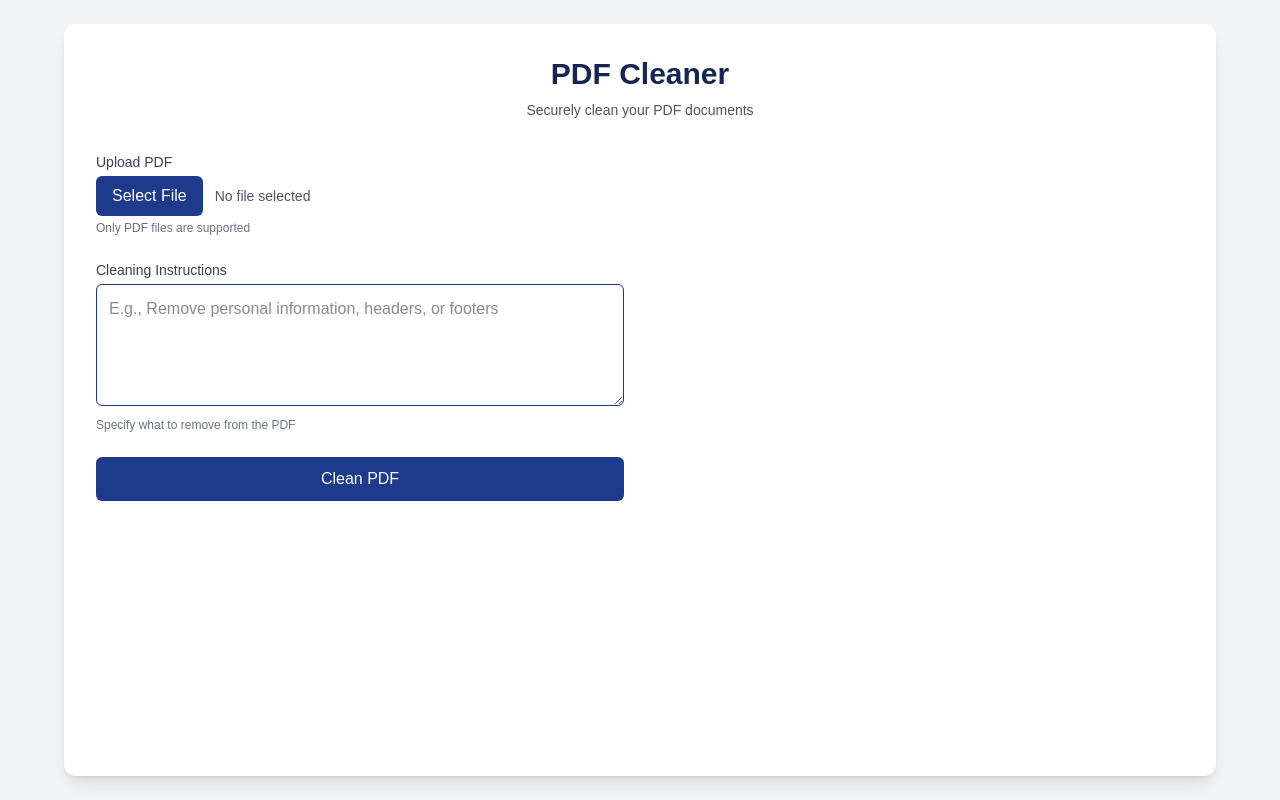
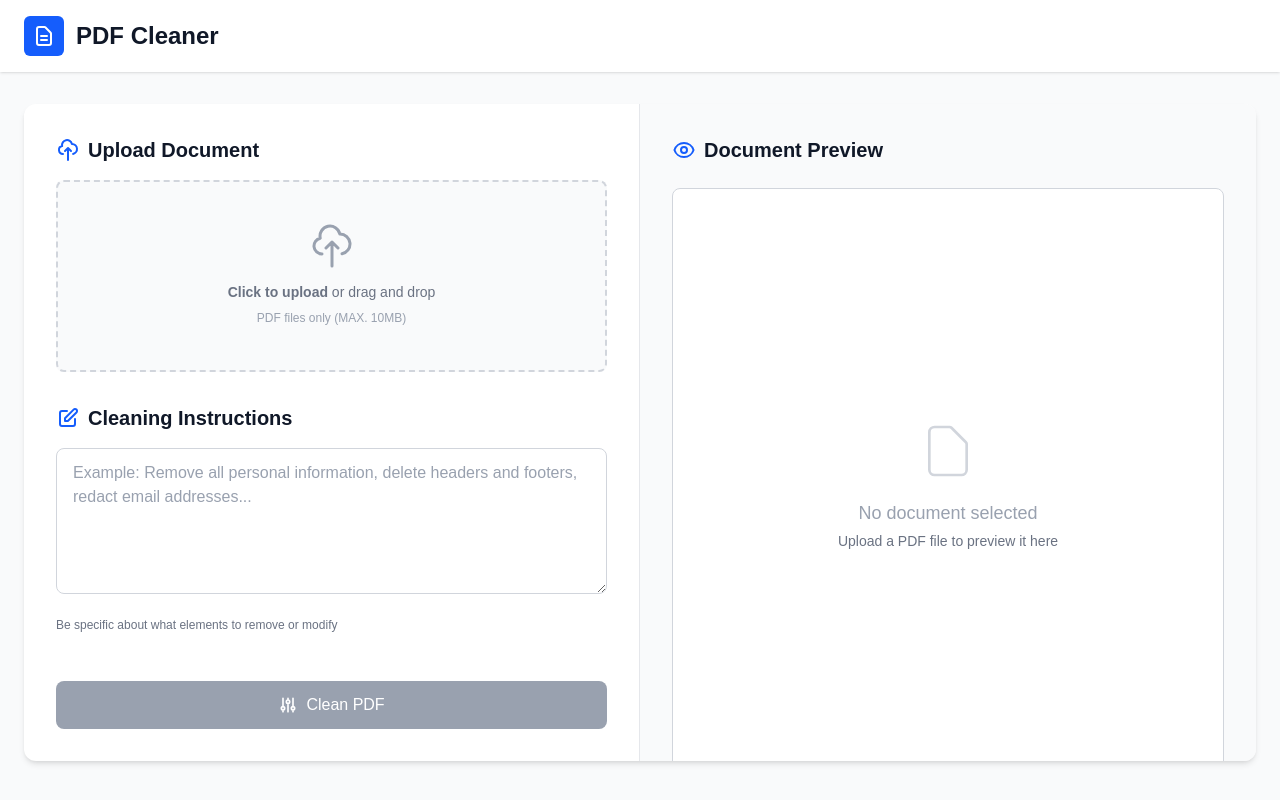
Before and after one commit to Ganesh0433/Advance-Pdf-Cleaning-Agent, a Next.js app in the folder pdf-clean-agent/: page / in a window 1280 px wide. Built offline with nearby package versions, Linux system fonts and the light colour scheme.

Commit message:
Update clean.js

```diff
--- a/pdf-clean-agent/pages/clean.js
+++ b/pdf-clean-agent/pages/clean.js
@@ -71,101 +71,156 @@ export default function CleanPDF() {
   };
 
   return (
-    <div className="min-h-screen bg-gray-100 flex flex-col p-6 font-sans">
-      <div className="flex-1 w-full max-w-6xl mx-auto bg-white rounded-xl shadow-lg p-8">
-        <header className="text-center mb-8">
-          <h1
-            className="text-3xl font-bold"
-            style={{ color: "#172554" }}
+    <div className="min-h-screen bg-gray-50 flex flex-col">
+      {/* Header */}
+      <header className="bg-white shadow-sm">
+        <div className="max-w-7xl mx-auto px-6 py-4">
+          <div className="flex items-center justify-between">
+            <div className="flex items-center">
+              <div className="w-10 h-10 rounded-md bg-blue-600 flex items-center justify-center mr-3">
+                <svg
+                  xmlns="http://www.w3.org/2000/svg"
+                  className="h-6 w-6 text-white"
+                  fill="none"
+                  viewBox="0 0 24 24"
+                  stroke="currentColor"
                 >
-            PDF Cleaner
-          </h1>
-          <p className="mt-2 text-sm text-gray-600">
-            Securely clean your PDF documents
-          </p>
+                  <path
+                    strokeLinecap="round"
+                    strokeLinejoin="round"
+                    strokeWidth={2}
+                    d="M9 12h6m-6 4h6m2 5H7a2 2 0 01-2-2V5a2 2 0 012-2h5.586a1 1 0 01.707.293l5.414 5.414a1 1 0 01.293.707V19a2 2 0 01-2 2z"
+                  />
+                </svg>
+              </div>
+              <h1 className="text-2xl font-bold text-gray-900">PDF Cleaner</h1>
+            </div>
+
+          </div>
+        </div>
       </header>
 
-        <div className="grid grid-cols-1 lg:grid-cols-2 gap-8">
-          <section className="space-y-6">
-            <div>
-              <label
-                htmlFor="pdf-upload"
-                className="block text-sm font-medium text-gray-700 mb-1"
+      {/* Main Content */}
+      <main className="flex-1 max-w-7xl mx-auto w-full px-6 py-8">
+        <div className="bg-white rounded-xl shadow-md overflow-hidden">
+          <div className="grid grid-cols-1 lg:grid-cols-2 divide-x divide-gray-200">
+            {/* Left Panel - Controls */}
+            <div className="p-8">
+              <div className="space-y-8">
+                {/* File Upload */}
+                <div className="space-y-4">
+                  <h2 className="text-xl font-semibold text-gray-900 flex items-center">
+                    <svg
+                      xmlns="http://www.w3.org/2000/svg"
+                      className="h-6 w-6 mr-2 text-blue-600"
+                      fill="none"
+                      viewBox="0 0 24 24"
+                      stroke="currentColor"
                     >
-                Upload PDF
-              </label>
-              <div className="flex items-center">
-                <label
-                  htmlFor="pdf-upload"
-                  className="cursor-pointer text-white py-2 px-4 rounded-md transition"
-                  style={{
-                    backgroundColor: "#1e3a8a",
-                    ":hover": { backgroundColor: "#1e2f6d" },
-                  }}
+                      <path
+                        strokeLinecap="round"
+                        strokeLinejoin="round"
+                        strokeWidth={2}
+                        d="M7 16a4 4 0 01-.88-7.903A5 5 0 1115.9 6L16 6a5 5 0 011 9.9M15 13l-3-3m0 0l-3 3m3-3v12"
+                      />
+                    </svg>
+                    Upload Document
+                  </h2>
+                  <label className="flex flex-col items-center justify-center w-full h-48 border-2 border-dashed border-gray-300 rounded-lg cursor-pointer hover:border-blue-500 transition-colors bg-gray-50">
+                    <div className="flex flex-col items-center justify-center pt-5 pb-6 px-4 text-center">
+                      <svg
+                        xmlns="http://www.w3.org/2000/svg"
+                        className="h-12 w-12 text-gray-400 mb-3"
+                        fill="none"
+                        viewBox="0 0 24 24"
+                        stroke="currentColor"
                       >
-                  Select File
+                        <path
+                          strokeLinecap="round"
+                          strokeLinejoin="round"
+                          strokeWidth={1.5}
+                          d="M7 16a4 4 0 01-.88-7.903A5 5 0 1115.9 6L16 6a5 5 0 011 9.9M15 13l-3-3m0 0l-3 3m3-3v12"
+                        />
+                      </svg>
+                      <p className="mb-2 text-sm text-gray-500">
+                        <span className="font-semibold">Click to upload</span> or drag and drop
+                      </p>
+                      <p className="text-xs text-gray-400">
+                        PDF files only (MAX. 10MB)
+                      </p>
+                    </div>
                     <input
-                    id="pdf-upload"
                       type="file"
+                      className="hidden"
                       accept=".pdf"
                       onChange={handleFileChange}
-                    className="hidden"
-                    aria-describedby="pdf-upload-help"
                     />
                   </label>
-                <span className="ml-3 text-sm text-gray-600 truncate max-w-xs">
-                  {pdfFile ? pdfFile.name : "No file selected"}
-                </span>
+                  {pdfFile && (
+                    <div className="flex items-center text-gray-700">
+                      <svg
+                        xmlns="http://www.w3.org/2000/svg"
+                        className="h-5 w-5 mr-2 text-blue-600"
+                        fill="none"
+                        viewBox="0 0 24 24"
+                        stroke="currentColor"
+                      >
+                        <path
+                          strokeLinecap="round"
+                          strokeLinejoin="round"
+                          strokeWidth={2}
+                          d="M9 12h6m-6 4h6m2 5H7a2 2 0 01-2-2V5a2 2 0 012-2h5.586a1 1 0 01.707.293l5.414 5.414a1 1 0 01.293.707V19a2 2 0 01-2 2z"
+                        />
+                      </svg>
+                      <span className="truncate max-w-xs">{pdfFile.name}</span>
                     </div>
-              <p id="pdf-upload-help" className="mt-1 text-xs text-gray-500">
-                Only PDF files are supported
+                  )}
+                </div>
+
+                {/* Instructions */}
+                <div className="space-y-4">
+                  <h2 className="text-xl font-semibold text-gray-900 flex items-center">
+                    <svg
+                      xmlns="http://www.w3.org/2000/svg"
+                      className="h-6 w-6 mr-2 text-blue-600"
+                      fill="none"
+                      viewBox="0 0 24 24"
+                      stroke="currentColor"
+                    >
+                      <path
+                        strokeLinecap="round"
+                        strokeLinejoin="round"
+                        strokeWidth={2}
+                        d="M11 5H6a2 2 0 00-2 2v11a2 2 0 002 2h11a2 2 0 002-2v-5m-1.414-9.414a2 2 0 112.828 2.828L11.828 15H9v-2.828l8.586-8.586z"
+                      />
+                    </svg>
+                    Cleaning Instructions
+                  </h2>
+                  <textarea
+                    rows={5}
+                    className="w-full px-4 py-3 border border-gray-300 rounded-lg focus:ring-2 focus:ring-blue-500 focus:border-blue-500 outline-none text-gray-700 placeholder-gray-400 transition"
+                    placeholder="Example: Remove all personal information, delete headers and footers, redact email addresses..."
+                    value={prompt}
+                    onChange={(e) => setPrompt(e.target.value)}
+                  />
+                  <p className="text-xs text-gray-500">
+                    Be specific about what elements to remove or modify
                   </p>
                 </div>
 
-            <div>
-              <label
-                htmlFor="instructions"
-                className="block text-sm font-medium text-gray-700 mb-1"
-              >
-                Cleaning Instructions
-              </label>
-              <textarea
-                id="instructions"
-                rows={4}
-                className="w-full border border-gray-200 rounded-md p-3 transition"
-                style={{
-                  outlineColor: "#1e3a8a",
-                  borderColor: "#1e3a8a",
-                }}
-                placeholder="E.g., Remove personal information, headers, or footers"
-                value={prompt}
-                onChange={(e) => setPrompt(e.target.value)}
-                aria-describedby="instructions-help"
-              />
-              <p id="instructions-help" className="mt-1 text-xs text-gray-500">
-                Specify what to remove from the PDF
-              </p>
-            </div>
-
-            <div className="flex gap-4">
+                {/* Action Buttons */}
+                <div className="pt-4 space-y-4">
                   <button
                     onClick={handleSubmit}
-                disabled={isLoading}
-                className={`flex-1 py-2.5 rounded-md text-white font-medium flex items-center justify-center transition ${
-                  isLoading ? "bg-gray-400 cursor-not-allowed" : ""
+                    disabled={isLoading || !pdfFile}
+                    className={`w-full py-3 px-6 rounded-lg font-medium text-white transition ${
+                      isLoading || !pdfFile
+                        ? "bg-gray-400 cursor-not-allowed"
+                        : "bg-blue-600 hover:bg-blue-700"
                     }`}
-                style={
-                  isLoading
-                    ? {}
-                    : {
-                        backgroundColor: "#1e3a8a",
-                        ":hover": { backgroundColor: "#1e2f6d" },
-                      }
-                }
-                aria-busy={isLoading}
                   >
                     {isLoading ? (
-                  <>
+                      <span className="flex items-center justify-center">
                         <svg
                           className="animate-spin h-5 w-5 mr-2 text-white"
                           xmlns="http://www.w3.org/2000/svg"
@@ -186,10 +241,26 @@ export default function CleanPDF() {
                             d="M4 12a8 8 0 018-8V0C5.373 0 0 5.373 0 12h4zm2 5.291A7.962 7.962 0 014 12H0c0 3.042 1.135 5.824 3 7.938l3-2.647z"
                           />
                         </svg>
-                    Processing
-                  </>
+                        Processing...
+                      </span>
                     ) : (
-                  "Clean PDF"
+                      <span className="flex items-center justify-center">
+                        <svg
+                          xmlns="http://www.w3.org/2000/svg"
+                          className="h-5 w-5 mr-2"
+                          fill="none"
+                          viewBox="0 0 24 24"
+                          stroke="currentColor"
+                        >
+                          <path
+                            strokeLinecap="round"
+                            strokeLinejoin="round"
+                            strokeWidth={2}
+                            d="M12 6V4m0 2a2 2 0 100 4m0-4a2 2 0 110 4m-6 8a2 2 0 100-4m0 4a2 2 0 110-4m0 4v2m0-6V4m6 6v10m6-2a2 2 0 100-4m0 4a2 2 0 110-4m0 4v2m0-6V4"
+                          />
+                        </svg>
+                        Clean PDF
+                      </span>
                     )}
                   </button>
 
@@ -197,52 +268,138 @@ export default function CleanPDF() {
                     <a
                       href={downloadUrl}
                       download="cleaned.pdf"
-                  className="flex-1 py-2.5 rounded-md text-white font-medium text-center transition"
-                  style={{
-                    backgroundColor: "#0d9488",
-                    ":hover": { backgroundColor: "#0b8276" },
-                  }}
-                  aria-label="Download cleaned PDF"
+                      className="w-full py-3 px-6 bg-green-600 hover:bg-green-700 text-white font-medium rounded-lg transition flex items-center justify-center"
                     >
-                  Download
+                      <svg
+                        xmlns="http://www.w3.org/2000/svg"
+                        className="h-5 w-5 mr-2"
+                        fill="none"
+                        viewBox="0 0 24 24"
+                        stroke="currentColor"
+                      >
+                        <path
+                          strokeLinecap="round"
+                          strokeLinejoin="round"
+                          strokeWidth={2}
+                          d="M4 16v1a3 3 0 003 3h10a3 3 0 003-3v-1m-4-4l-4 4m0 0l-4-4m4 4V4"
+                        />
+                      </svg>
+                      Download Cleaned PDF
                     </a>
                   )}
                 </div>
 
+                {/* Status Messages */}
                 {(error || success) && (
                   <div
-                className="p-3 rounded-md transition-opacity duration-300"
-                style={{
-                  backgroundColor: error ? "#FEF2F2" : "#e6fffa",
-                  color: error ? "#B91C1C" : "#0d9488",
-                }}
-                role="alert"
+                    className={`p-4 rounded-lg ${
+                      error ? "bg-red-50 text-red-700" : "bg-green-50 text-green-700"
+                    }`}
                   >
-                <p className="text-sm">
-                  {error || "PDF cleaned successfully"}
+                    <div className="flex items-center">
+                      {error ? (
+                        <svg
+                          xmlns="http://www.w3.org/2000/svg"
+                          className="h-5 w-5 mr-2"
+                          viewBox="0 0 20 20"
+                          fill="currentColor"
+                        >
+                          <path
+                            fillRule="evenodd"
+                            d="M10 18a8 8 0 100-16 8 8 0 000 16zM8.707 7.293a1 1 0 00-1.414 1.414L8.586 10l-1.293 1.293a1 1 0 101.414 1.414L10 11.414l1.293 1.293a1 1 0 001.414-1.414L11.414 10l1.293-1.293a1 1 0 00-1.414-1.414L10 8.586 8.707 7.293z"
+                            clipRule="evenodd"
+                          />
+                        </svg>
+                      ) : (
+                        <svg
+                          xmlns="http://www.w3.org/2000/svg"
+                          className="h-5 w-5 mr-2"
+                          viewBox="0 0 20 20"
+                          fill="currentColor"
+                        >
+                          <path
+                            fillRule="evenodd"
+                            d="M10 18a8 8 0 100-16 8 8 0 000 16zm3.707-9.293a1 1 0 00-1.414-1.414L9 10.586 7.707 9.293a1 1 0 00-1.414 1.414l2 2a1 1 0 001.414 0l4-4z"
+                            clipRule="evenodd"
+                          />
+                        </svg>
+                      )}
+                      <span>{error || "Document cleaned successfully!"}</span>
+                    </div>
+                  </div>
+                )}
+              </div>
+            </div>
+
+            {/* Right Panel - Preview */}
+            <div className="p-8 bg-gray-50">
+              <div className="flex items-center justify-between mb-6">
+                <h2 className="text-xl font-semibold text-gray-900 flex items-center">
+                  <svg
+                    xmlns="http://www.w3.org/2000/svg"
+                    className="h-6 w-6 mr-2 text-blue-600"
+                    fill="none"
+                    viewBox="0 0 24 24"
+                    stroke="currentColor"
+                  >
+                    <path
+                      strokeLinecap="round"
+                      strokeLinejoin="round"
+                      strokeWidth={2}
+                      d="M15 12a3 3 0 11-6 0 3 3 0 016 0z"
+                    />
+                    <path
+                      strokeLinecap="round"
+                      strokeLinejoin="round"
+                      strokeWidth={2}
+                      d="M2.458 12C3.732 7.943 7.523 5 12 5c4.478 0 8.268 2.943 9.542 7-1.274 4.057-5.064 7-9.542 7-4.477 0-8.268-2.943-9.542-7z"
+                    />
+                  </svg>
+                  Document Preview
+                </h2>
+                {pdfFile && (
+                  <span className="text-xs px-3 py-1 rounded-full bg-gray-200 text-gray-700">
+                    {Math.round(pdfFile.size / 1024)} KB
+                  </span>
+                )}
+              </div>
+
+              <div className="h-full bg-white rounded-lg border border-gray-300 overflow-hidden">
+                {previewUrl ? (
+                  <iframe
+                    src={previewUrl}
+                    className="w-full h-full min-h-[500px]"
+                    title="PDF Preview"
+                  />
+                ) : (
+                  <div className="h-full flex flex-col items-center justify-center p-8 text-center text-gray-500">
+                    <svg
+                      xmlns="http://www.w3.org/2000/svg"
+                      className="h-16 w-16 mb-4 text-gray-300"
+                      fill="none"
+                      viewBox="0 0 24 24"
+                      stroke="currentColor"
+                    >
+                      <path
+                        strokeLinecap="round"
+                        strokeLinejoin="round"
+                        strokeWidth={1}
+                        d="M7 21h10a2 2 0 002-2V9.414a1 1 0 00-.293-.707l-5.414-5.414A1 1 0 0012.586 3H7a2 2 0 00-2 2v14a2 2 0 002 2z"
+                      />
+                    </svg>
+                    <h3 className="text-lg font-medium text-gray-400 mb-1">
+                      No document selected
+                    </h3>
+                    <p className="text-sm max-w-xs">
+                      Upload a PDF file to preview it here
                     </p>
                   </div>
-            )}
-          </section>
-
-          {previewUrl && (
-            <section
-              className="bg-gray-50 rounded-lg p-6"
-              aria-label="PDF preview"
-            >
-              <h2 className="text-sm font-medium text-gray-700 mb-3">
-                Document Preview
-              </h2>
-              <iframe
-                src={previewUrl}
-                className="w-full h-[650px] rounded-md border border-gray-200"
-                title="PDF Preview"
-                aria-describedby="pdf-preview"
-              />
-            </section>
                 )}
               </div>
             </div>
           </div>
+        </div>
+      </main>
+    </div>
   );
 }
```
Lines whose indentation alone changed are shown as unchanged.
